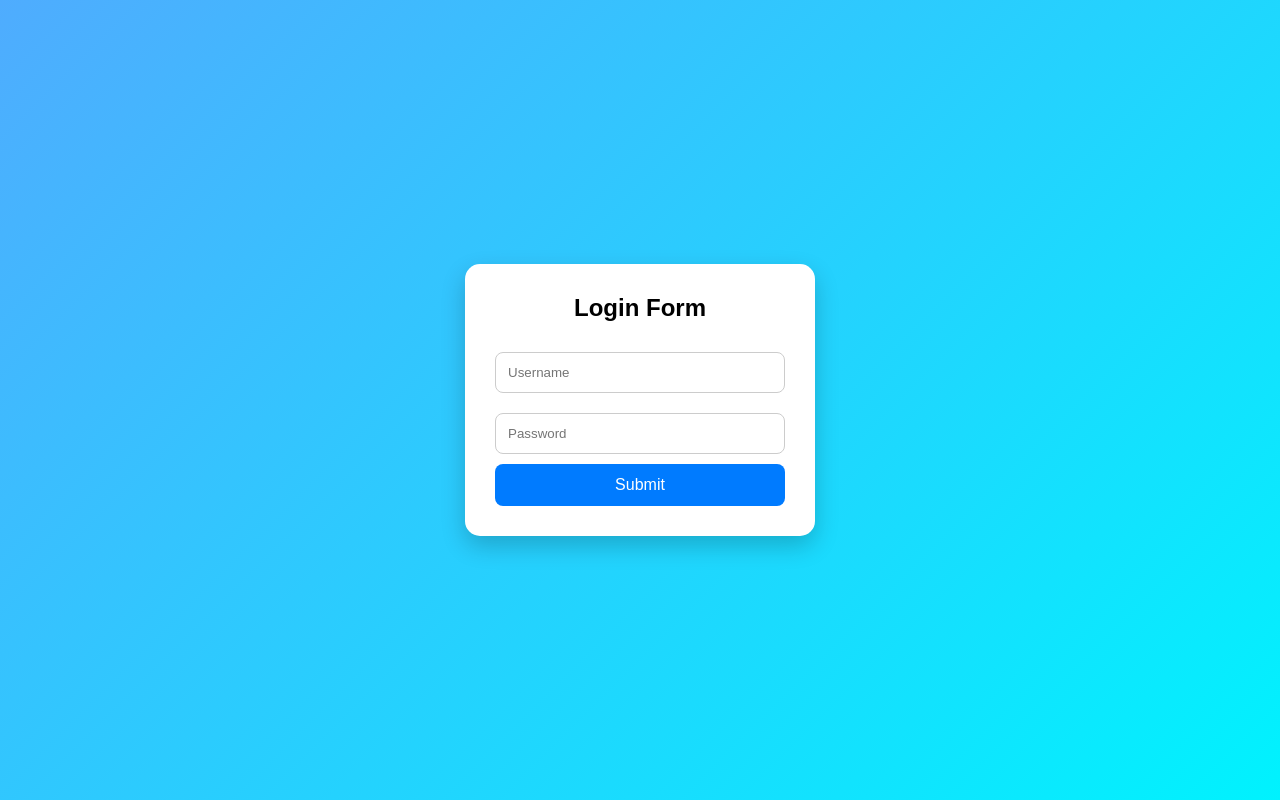
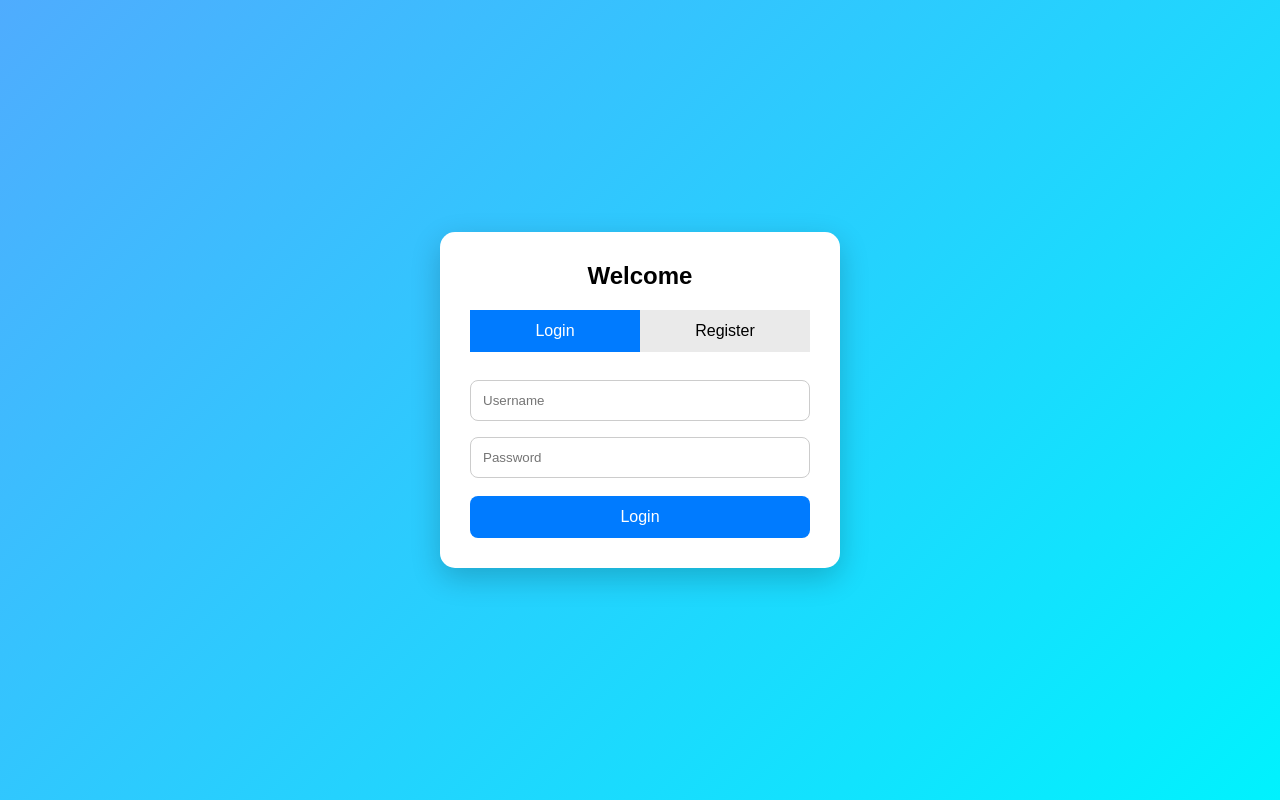
Before and after one commit to aktraders/login, a plain HTML site: page index.html in a window 1280 px wide. Drawn offline with Linux system fonts and the light colour scheme.

Commit message:
Refactor login and registration form structure

```diff
--- a/index.html
+++ b/index.html
@@ -3,7 +3,7 @@
 <head>
 <meta charset="UTF-8">
 <meta name="viewport" content="width=device-width, initial-scale=1.0">
-<title>Test Login</title>
+<title>Register & Login Demo</title>
 
 <style>
 *{
@@ -14,46 +14,74 @@
 }
 
 body{
+    min-height:100vh;
     background:linear-gradient(135deg,#4facfe,#00f2fe);
     display:flex;
     justify-content:center;
     align-items:center;
-    height:100vh;
 }
 
 .container{
+    width:400px;
     background:#fff;
-    width:350px;
     padding:30px;
     border-radius:15px;
-    box-shadow:0 10px 25px rgba(0,0,0,0.2);
+    box-shadow:0 10px 30px rgba(0,0,0,.2);
 }
 
-h2{
+.title{
     text-align:center;
     margin-bottom:20px;
+}
+
+.tabs{
+    display:flex;
+    margin-bottom:20px;
+}
+
+.tabs button{
+    flex:1;
+    padding:12px;
+    border:none;
+    cursor:pointer;
+    background:#eaeaea;
+    font-size:16px;
+}
+
+.tabs button.active{
+    background:#007bff;
+    color:white;
+}
+
+.form{
+    display:none;
+}
+
+.form.active{
+    display:block;
 }
 
 input{
     width:100%;
     padding:12px;
-    margin:10px 0;
+    margin:8px 0;
     border:1px solid #ccc;
     border-radius:8px;
 }
 
-button{
+.submit-btn{
     width:100%;
     padding:12px;
+    border:none;
     background:#007bff;
     color:white;
-    border:none;
     border-radius:8px;
     cursor:pointer;
+    margin-top:10px;
     font-size:16px;
 }
 
-button:hover{
+.submit-btn:hover{
     background:#0056b3;
 }
 
@@ -71,31 +99,92 @@ button:hover{
 #welcomePage p{
     font-size:22px;
 }
+
+.home-btn{
+    margin-top:20px;
+    padding:12px 25px;
+    border:none;
+    border-radius:8px;
+    cursor:pointer;
+    background:white;
+    color:#007bff;
+    font-weight:bold;
+}
 </style>
 </head>
 <body>
 
-<div class="container" id="loginPage">
-    <h2>Login Form</h2>
+<div class="container" id="authPage">
 
-    <input type="text" placeholder="Username">
-    <input type="password" placeholder="Password">
+    <h2 class="title">Welcome</h2>
 
-    <button onclick="openWelcome()">
-        Submit
-    </button>
+    <div class="tabs">
+        <button id="loginTab" class="active" onclick="showLogin()">Login</button>
+        <button id="registerTab" onclick="showRegister()">Register</button>
+    </div>
+
+    <!-- Login Form -->
+    <div id="loginForm" class="form active">
+        <input type="text" placeholder="Username">
+        <input type="password" placeholder="Password">
+
+        <button class="submit-btn" onclick="openWelcome()">
+            Login
+        </button>
+    </div>
+
+    <!-- Register Form -->
+    <div id="registerForm" class="form">
+        <input type="text" placeholder="Full Name">
+        <input type="email" placeholder="Email">
+        <input type="text" placeholder="Username">
+        <input type="password" placeholder="Password">
+        <input type="password" placeholder="Confirm Password">
+
+        <button class="submit-btn" onclick="openWelcome()">
+            Register
+        </button>
+    </div>
+
 </div>
 
 <div id="welcomePage">
     <h1>🎉 Welcome To Our World 🎉</h1>
-    <p>You have successfully entered the test page.</p>
+    <p>Successfully Entered</p>
+
+    <button class="home-btn" onclick="goBack()">
+        Back
+    </button>
 </div>
 
 <script>
+
+function showLogin(){
+    document.getElementById("loginForm").classList.add("active");
+    document.getElementById("registerForm").classList.remove("active");
+
+    document.getElementById("loginTab").classList.add("active");
+    document.getElementById("registerTab").classList.remove("active");
+}
+
+function showRegister(){
+    document.getElementById("registerForm").classList.add("active");
+    document.getElementById("loginForm").classList.remove("active");
+
+    document.getElementById("registerTab").classList.add("active");
+    document.getElementById("loginTab").classList.remove("active");
+}
+
 function openWelcome(){
-    document.getElementById("loginPage").style.display="none";
+    document.getElementById("authPage").style.display="none";
     document.getElementById("welcomePage").style.display="block";
 }
+
+function goBack(){
+    document.getElementById("welcomePage").style.display="none";
+    document.getElementById("authPage").style.display="block";
+}
+
 </script>
 
 </body>
```
